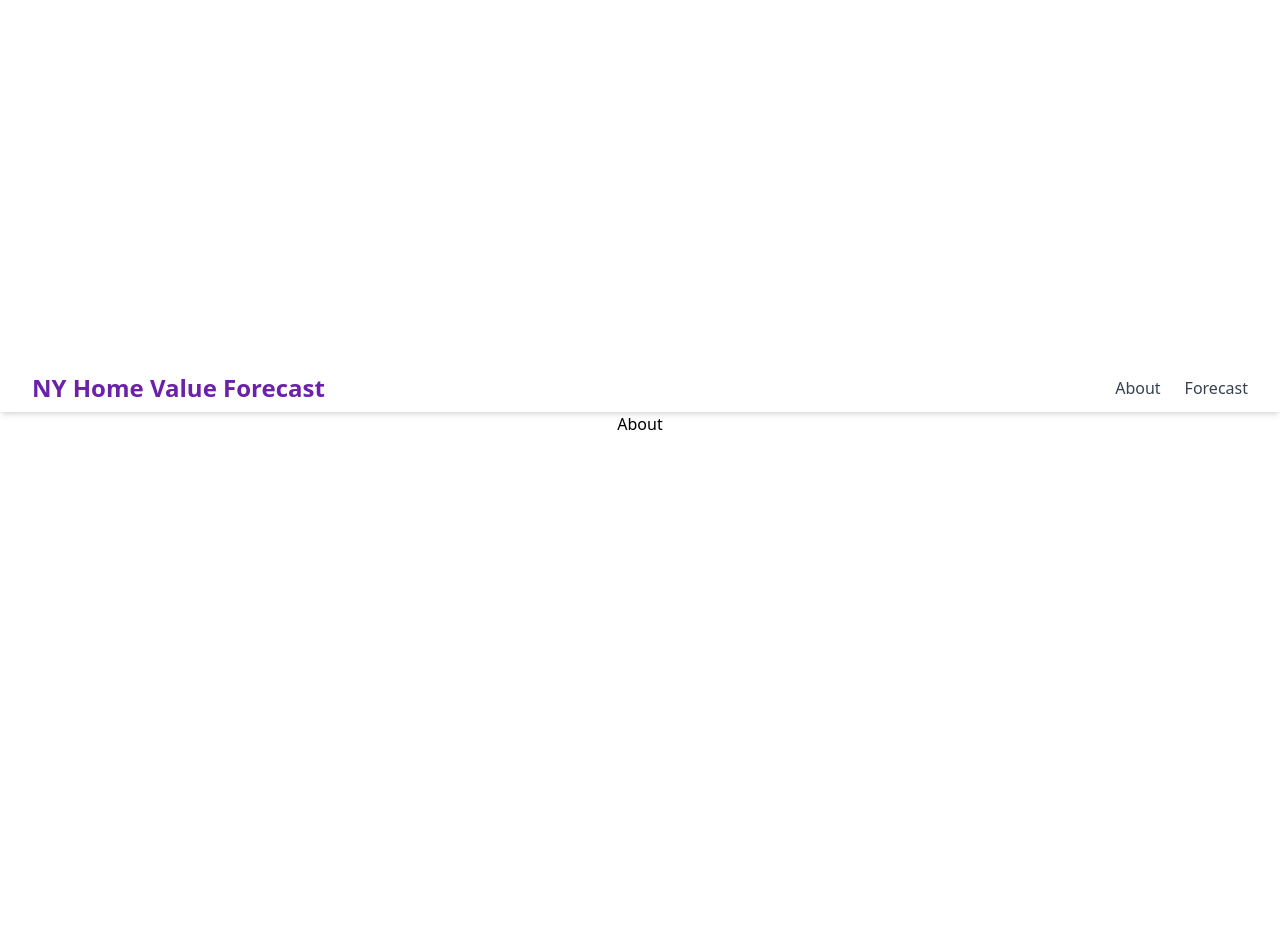
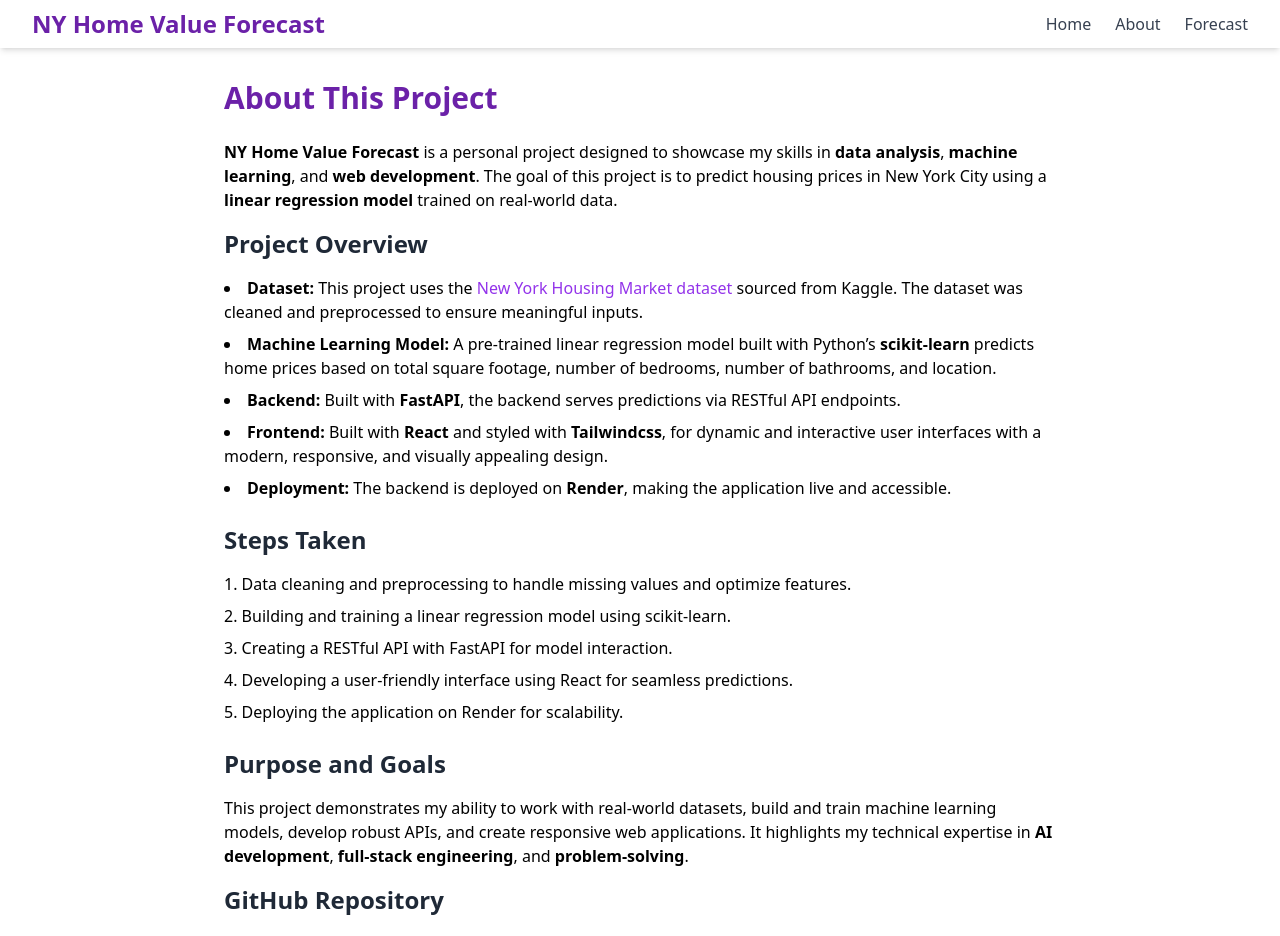
Before and after one commit to Ryuichi-Yamafuji-Lun/New-York-Housing-Price-Prediction, a React (Create React App) app in the folder client/: page /about in a window 1280 px wide. Shown: the top 936 px of the page. Before the commit the page ends 800 px from the top, so only its background shows below. Built offline with nearby package versions, Linux system fonts and the light colour scheme.

Commit message:
created the about page and its content for project overview

```diff
--- a/client/package.json
+++ b/client/package.json
@@ -41,6 +41,7 @@
     ]
   },
   "devDependencies": {
+    "@babel/plugin-proposal-private-property-in-object": "^7.21.11",
     "tailwindcss": "^3.4.15"
   }
 }
--- a/client/src/components/Navbar.jsx
+++ b/client/src/components/Navbar.jsx
@@ -3,10 +3,13 @@
         <nav className="w-full flex justify-between items-center px-8 py-2 shadow-md">
             <div className="text-2xl font-bold text-purple-800">NY Home Value Forecast</div>
             <div className="space-x-6">
-            <a href="#about" className="text-gray-700 hover:text-purple-800">
+            <a href="/" className="text-gray-700 hover:text-purple-800">
+                Home
+            </a>
+            <a href="/about" className="text-gray-700 hover:text-purple-800">
                 About
             </a>
-            <a href="forecast" className="text-gray-700 hover:text-purple-800">
+            <a href="/forecast" className="text-gray-700 hover:text-purple-800">
                 Forecast
             </a>
             </div>
--- a/client/src/components/pages/About.jsx
+++ b/client/src/components/pages/About.jsx
@@ -3,8 +3,76 @@
 
 function AboutPage() {
   return (
-    <div>
-        <h1>About</h1>
+    <div className="p-8 max-w-4xl mx-auto">
+      <h1 className="text-3xl font-bold text-purple-800 mb-6">About This Project</h1>
+
+      <p className="mb-4">
+        <strong>NY Home Value Forecast</strong> is a personal project designed to showcase my skills in
+        <strong> data analysis</strong>, <strong>machine learning</strong>, and <strong>web development</strong>.
+        The goal of this project is to predict housing prices in New York City using a
+        <strong> linear regression model</strong> trained on real-world data.
+      </p>
+
+      <h2 className="text-2xl font-bold text-gray-800 mb-4">Project Overview</h2>
+      <ul className="list-disc list-inside space-y-2 mb-6">
+        <li>
+          <strong>Dataset:</strong> This project uses the{' '}
+          <a
+            href="https://www.kaggle.com/datasets/nelgiriyewithana/new-york-housing-market"
+            target="_blank"
+            rel="noopener noreferrer"
+            className="text-purple-600 hover:underline"
+          >
+            New York Housing Market dataset
+          </a> sourced from Kaggle. The dataset was cleaned and preprocessed to ensure meaningful inputs.
+        </li>
+        <li>
+          <strong>Machine Learning Model:</strong> A pre-trained linear regression model built with Python’s
+          <strong> scikit-learn</strong> predicts home prices based on total square footage, number of bedrooms,
+          number of bathrooms, and location.
+        </li>
+        <li>
+          <strong>Backend:</strong> Built with <strong>FastAPI</strong>, the backend serves predictions via RESTful
+          API endpoints.
+        </li>
+        <li>
+          <strong>Frontend:</strong> Built with <strong>React</strong> and styled with <strong>Tailwindcss</strong>, for dynamic and interactive user interfaces with a modern, responsive, and visually appealing design.
+
+        </li>
+        <li>
+          <strong>Deployment:</strong> The backend is deployed on <strong>Render</strong>, making the application live
+          and accessible.
+        </li>
+      </ul>
+
+      <h2 className="text-2xl font-bold text-gray-800 mb-4">Steps Taken</h2>
+      <ol className="list-decimal list-inside space-y-2 mb-6">
+        <li>Data cleaning and preprocessing to handle missing values and optimize features.</li>
+        <li>Building and training a linear regression model using scikit-learn.</li>
+        <li>Creating a RESTful API with FastAPI for model interaction.</li>
+        <li>Developing a user-friendly interface using React for seamless predictions.</li>
+        <li>Deploying the application on Render for scalability.</li>
+      </ol>
+
+      <h2 className="text-2xl font-bold text-gray-800 mb-4">Purpose and Goals</h2>
+      <p className="mb-4">
+        This project demonstrates my ability to work with real-world datasets, build and train machine learning models,
+        develop robust APIs, and create responsive web applications. It highlights my technical expertise in
+        <strong> AI development</strong>, <strong>full-stack engineering</strong>, and <strong>problem-solving</strong>.
+      </p>
+
+      <h2 className="text-2xl font-bold text-gray-800 mb-4">GitHub Repository</h2>
+      <p>
+        The complete source code and documentation for this project will be available on my{' '}
+        <a
+          href="https://github.com/Ryuichi-Yamafuji-Lun/New-York-Housing-Price-Prediction"
+          target="_blank"
+          rel="noopener noreferrer"
+          className="text-purple-600 hover:underline"
+        >
+          GitHub Repository
+        </a>.
+      </p>
     </div>
   );
 }
```
Also changed, not shown: 1 other file (tests, documents, lock files or other folders).
